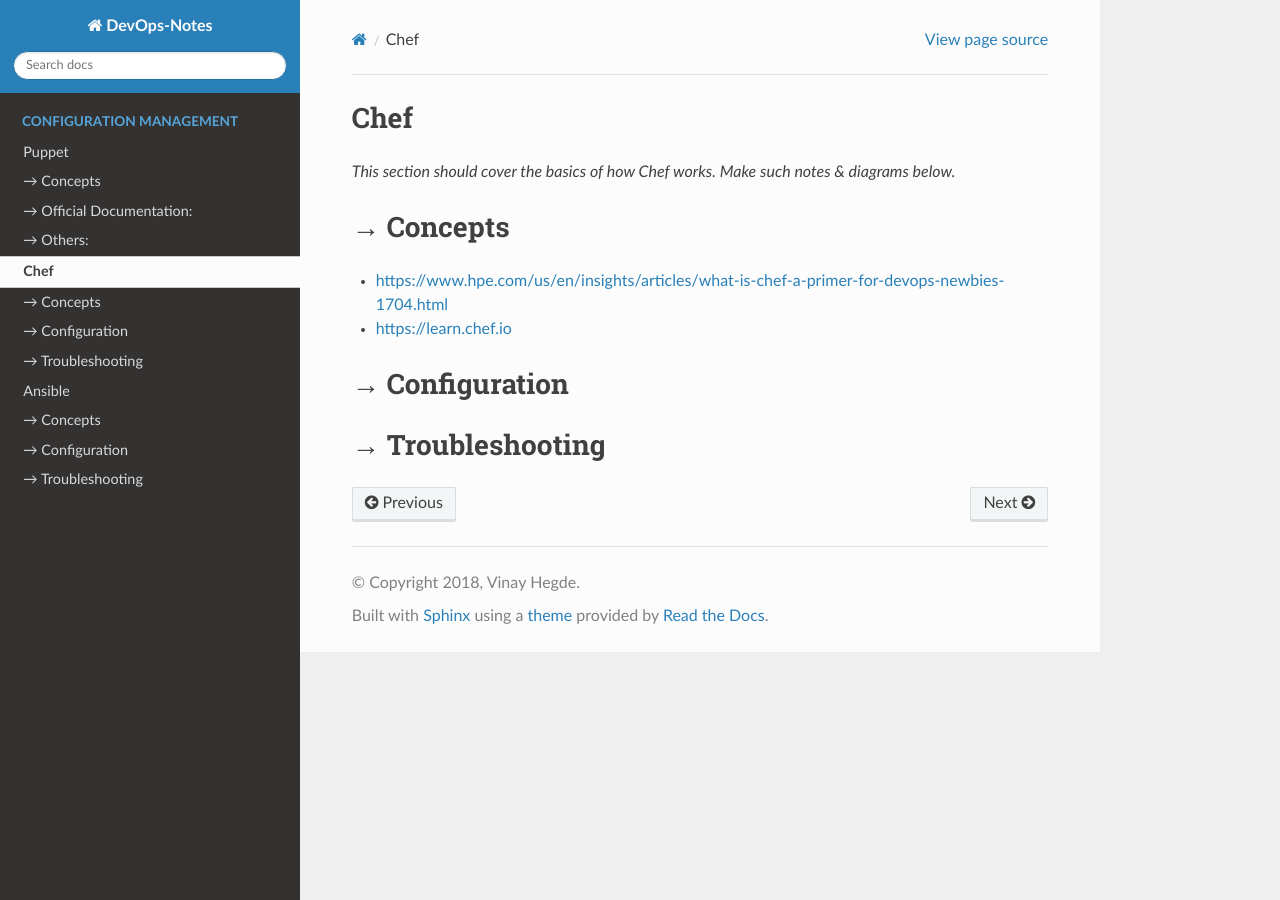
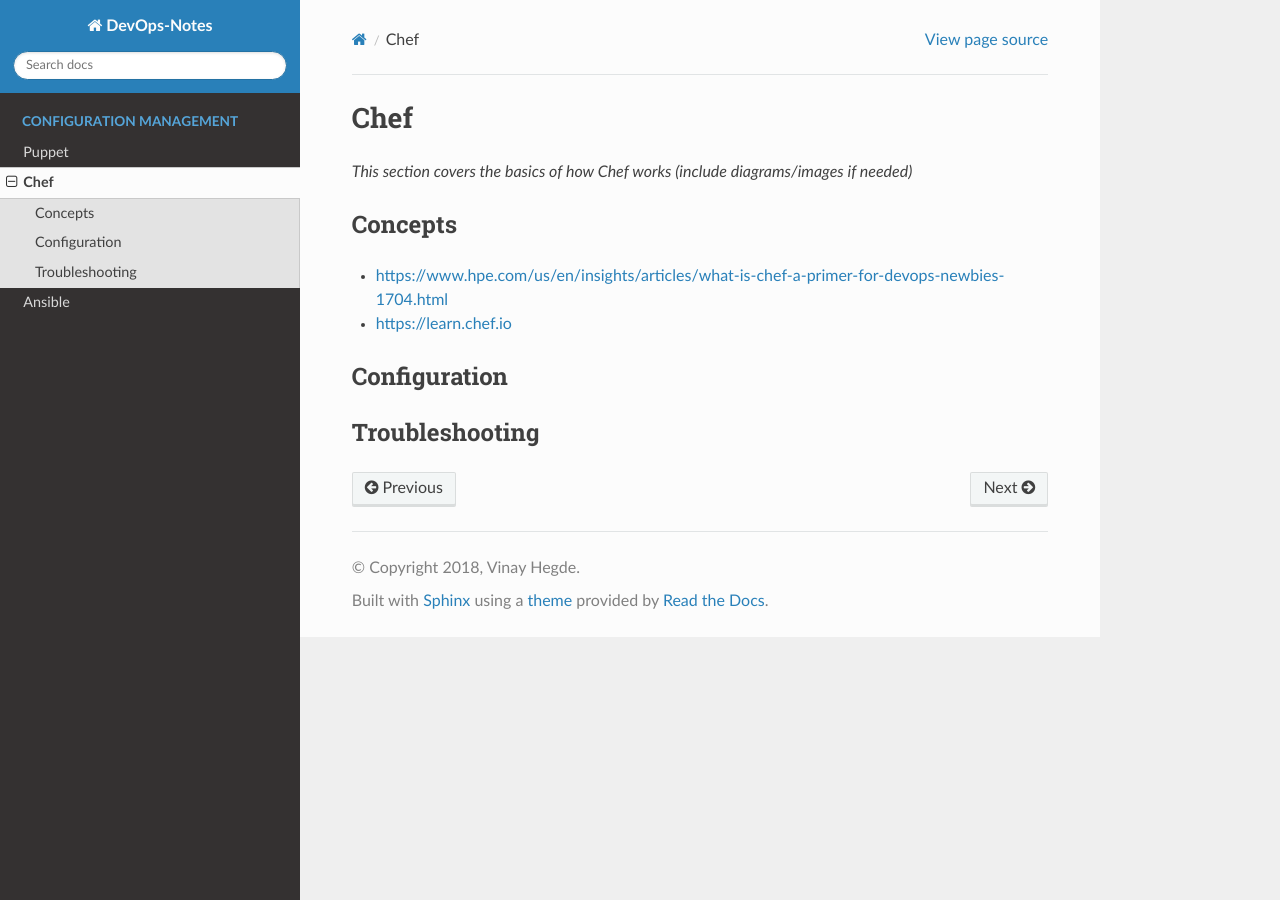
Before and after one commit to vinayhegde1990/devops-notes, a Sphinx documentation site: the page built from docs/source/Chef.rst, in a window 1280 px wide. Built offline with Sphinx 7.4.7 and the Read the Docs theme 2.0.0, drawn with Linux system fonts in a browser that asks for light colours.

Commit message:
Configuration Management Node - Subnode v1.0.0

```diff
--- a/docs/source/Ansible.rst
+++ b/docs/source/Ansible.rst
@@ -1,8 +1,8 @@
-==========
+**********
 Ansible
-==========
+**********
 
-*This section should cover the basics of how Ansible works. Make such notes & diagrams below.*
+*This section covers the basics of how Ansible works (include diagrams/images if needed)**
 
 ==========
 → Concepts
--- a/docs/source/Chef.rst
+++ b/docs/source/Chef.rst
@@ -1,25 +1,26 @@
-=======
+**********
 Chef
-=======
+**********
 
-*This section should cover the basics of how Chef works. Make such notes & diagrams below.*
+*This section covers the basics of how Chef works (include diagrams/images if needed)*
 
 
-==========
-→ Concepts
-==========
+########
+Concepts
+########
 - https://www.hpe.com/us/en/insights/articles/what-is-chef-a-primer-for-devops-newbies-1704.html
 
 - https://learn.chef.io
 
 
 
-===============
-→ Configuration
-===============
+################
+Configuration
+################
 
 
 
-=================
-→ Troubleshooting
-=================
+
+################
+Troubleshooting
+################
```
Also changed, not shown: docs/source/Puppet.rst (+12 -12 lines), docs/source/index.rst (+6 -6 lines), 16 other files.
